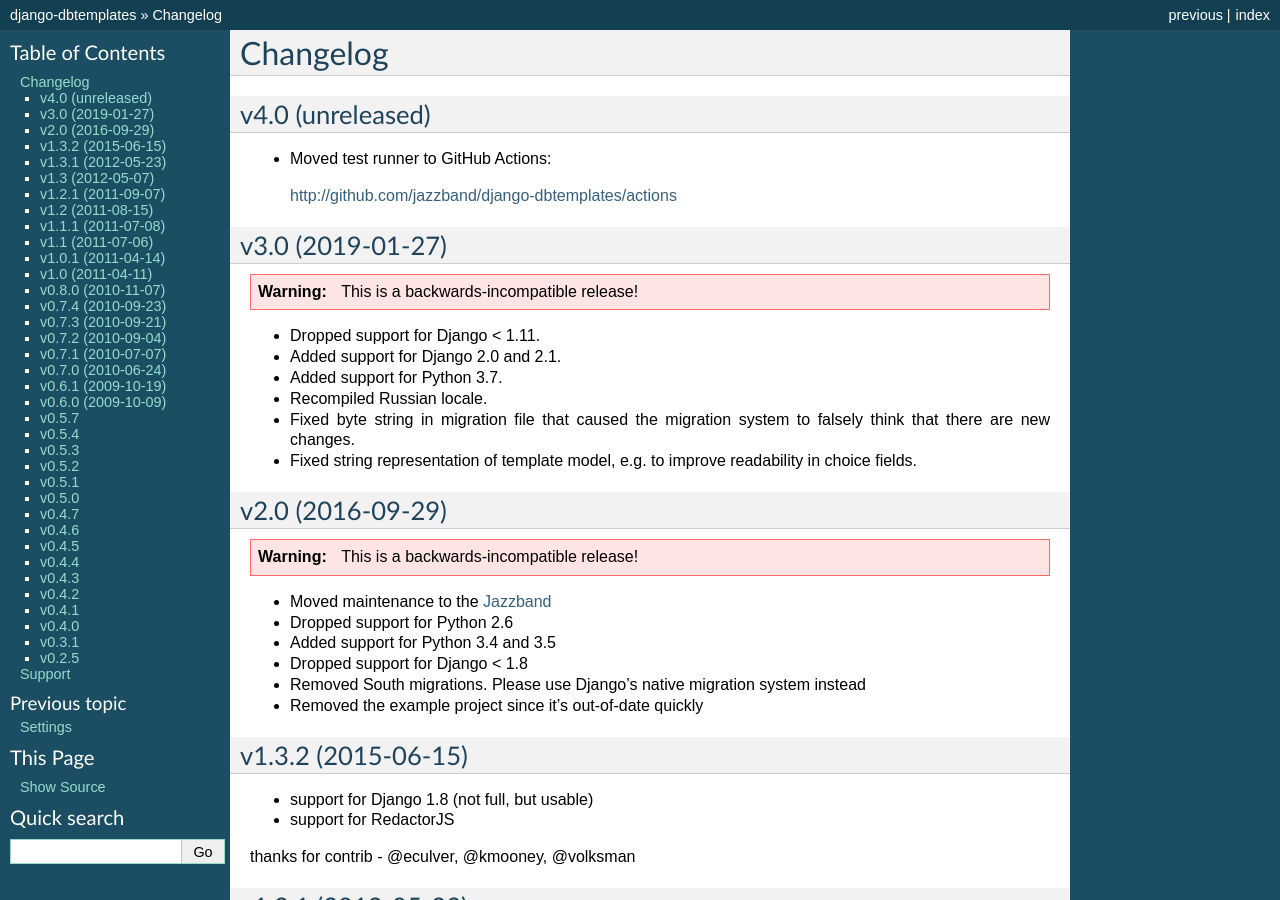
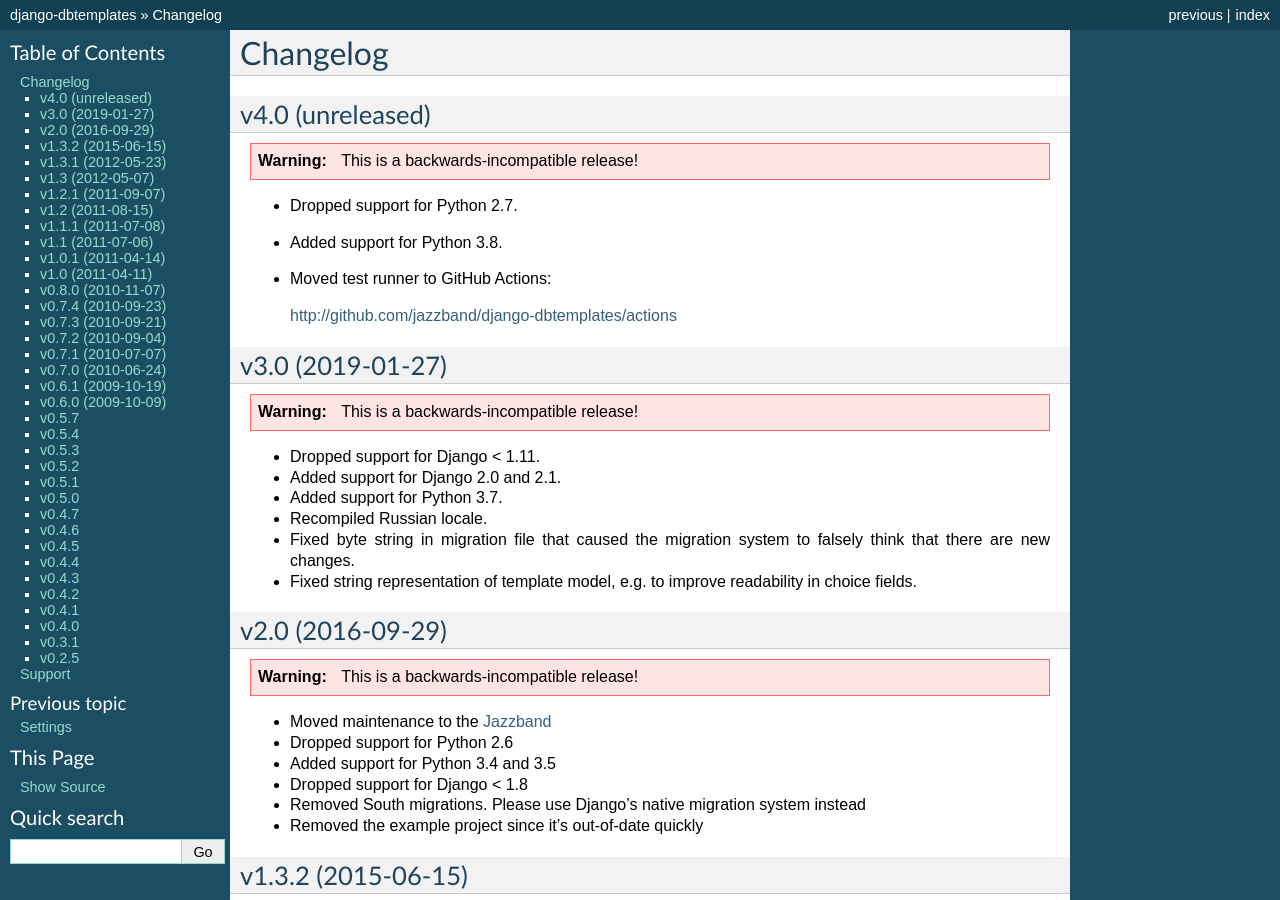
Before and after one commit to jazzband/django-dbtemplates, a Sphinx documentation site: the page built from docs/changelog.txt, in a window 1280 px wide and 900 px high. Built offline with Sphinx 7.4.7, drawn with Linux system fonts in a browser that asks for light colours.

Commit message:
Extend changelog.

```diff
--- a/docs/changelog.txt
+++ b/docs/changelog.txt
@@ -4,10 +4,17 @@
 v4.0 (unreleased)
 -----------------
 
+.. warning::
+
+  This is a backwards-incompatible release!
+
+* Dropped support for Python 2.7.
+
+* Added support for Python 3.8.
+
 * Moved test runner to GitHub Actions:
 
   http://github.com/jazzband/django-dbtemplates/actions
-
 
 v3.0 (2019-01-27)
 -----------------
```
